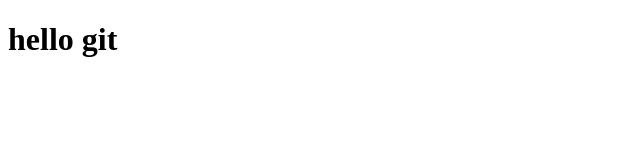
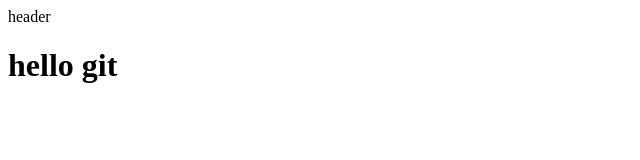
Before and after one commit to amiraliNi209/test-folder, a plain HTML site: page index.html in a window 1280 px wide. Shown: the whole page, without its empty margins (0-640 px from the left). Drawn offline with Linux system fonts and the light colour scheme.

Commit message:
header created

```diff
--- a/index.html
+++ b/index.html
@@ -8,6 +8,9 @@
 </head>
 
 <body>
+    <header>
+        header
+    </header>
 
 <h1>hello git</h1>
 
--- a/style.css
+++ b/style.css
@@ -0,0 +1,3 @@
+header{
+    background: blue;
+}
```
